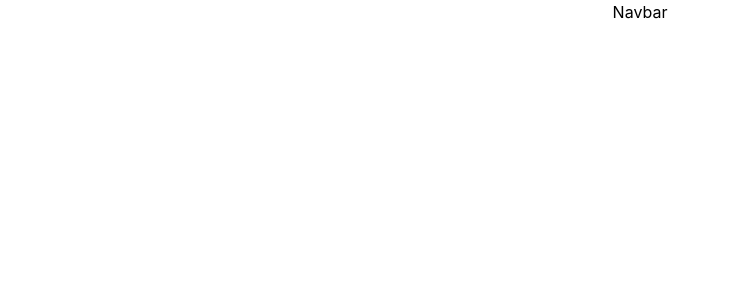
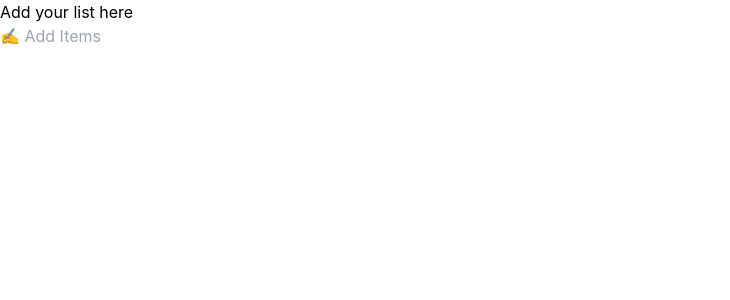
Before and after one commit to satyapsr13/Alpha-Trader, a React (Create React App) app: page / in a window 1280 px wide. Shown: the top 300 px of the page, without its empty margins (0-730 px from the left). Built offline with nearby package versions, Linux system fonts and the light colour scheme.

Commit message:
Redux setup done

```diff
--- a/package.json
+++ b/package.json
@@ -8,7 +8,9 @@
     "@testing-library/user-event": "^13.5.0",
     "react": "^18.2.0",
     "react-dom": "^18.2.0",
+    "react-redux": "^8.0.5",
     "react-scripts": "5.0.1",
+    "redux": "^4.2.0",
     "web-vitals": "^2.1.4"
   },
   "scripts": {
--- a/src/App.js
+++ b/src/App.js
@@ -1,11 +1,20 @@
 // import logo from "./logo.svg";
 import "./App.css";
-import Navbar from "./Components/Header/navbar";
 function App() {
   return (
-    <div className="App">
-      <Navbar />
-    </div>
+    <>
+      <div className="main-div">
+        <div className="child-div">
+          <figure>
+            <figcaption>Add your list here</figcaption>
+            <div className="addItems">
+              <input type="text" placeholder="✍ Add Items" />
+              <i className="fa fa-plus add-btn"></i>
+            </div>
+          </figure>
+        </div>
+      </div>
+    </>
   );
 }
 
```
Also changed, not shown: src/store.js (added), 1 other file (tests, documents, lock files or other folders).
